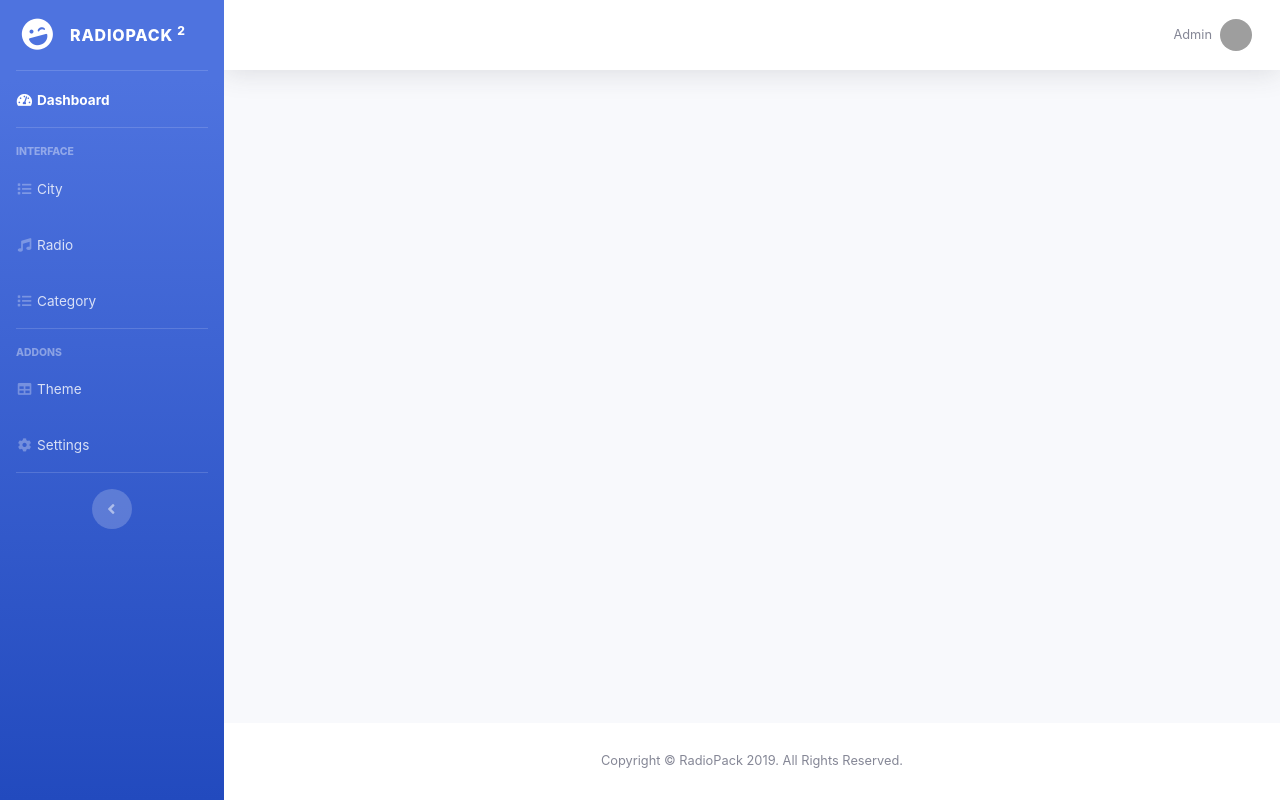
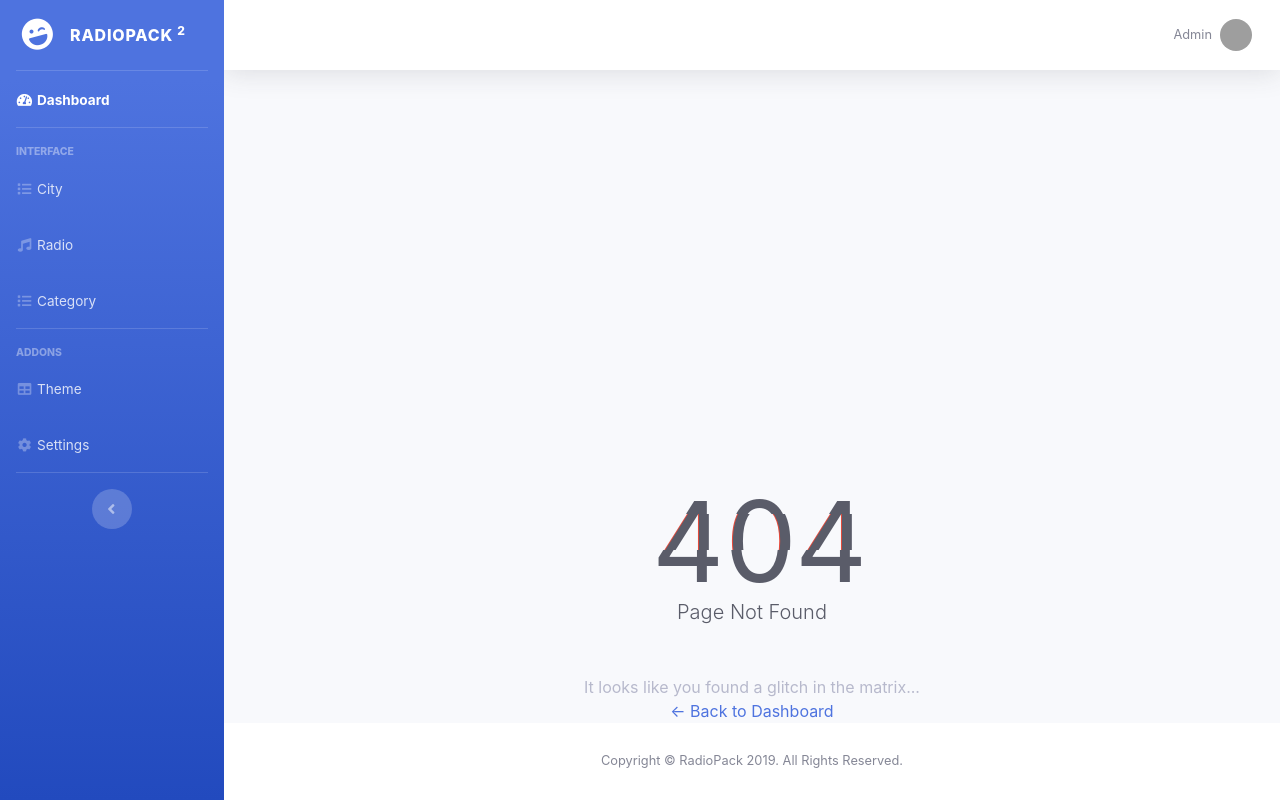
Before and after one commit to adeluleye/radio-dashboard, a React (Create React App) app: page /not-found in a window 1280 px wide. Built offline with nearby package versions, Linux system fonts and the light colour scheme; grey boxes are pictures that could not be loaded.

Commit message:
implement not-found route

```diff
--- a/src/App.js
+++ b/src/App.js
@@ -4,6 +4,7 @@
 import SideBar from './components/sideBar';
 import Footer from './components/footer';
 import ScrollToTop from './components/scrollToTop';
+import NotFound from './components/notFound';
 import './App.css';
 
 class App extends Component {
@@ -18,14 +19,10 @@
             </div>
             <div className="container-fluid">
               <Switch>
-
-                <Redirect exact from="/" to="/radios" />
-                <br/><br/><br/><br/><br/><br/><br/><br/>
-                <br/><br/><br/><br/><br/><br/><br/><br/>
-                <br/><br/><br/><br/><br/><br/><br/><br/>
-                <br/><br/><br/><br/><br/><br/><br/><br/>
-                <br/><br/><br/><br/><br/><br/><br/><br/>
-            </Switch>
+                <Route path='/not-found' component={NotFound} />
+                <Redirect exact from="/" to="/" />
+                <Redirect exact to="/not-found" />
+              </Switch>
             </div>
             <Footer />
           </div>
--- /dev/null
+++ b/src/components/notFound.jsx
@@ -0,0 +1,14 @@
+import React from 'react';
+import { Link } from 'react-router-dom';
+
+const NotFound = () => {
+    return (
+        <div className="text-center">
+          <div className="error mx-auto" data-text="404">404</div>
+          <p className="lead text-gray-800 mb-5">Page Not Found</p>
+          <p className="text-gray-500 mb-0">It looks like you found a glitch in the matrix...</p>
+          <Link to="/">&larr; Back to Dashboard</Link>
+        </div> );
+}
+
+export default NotFound;
```
